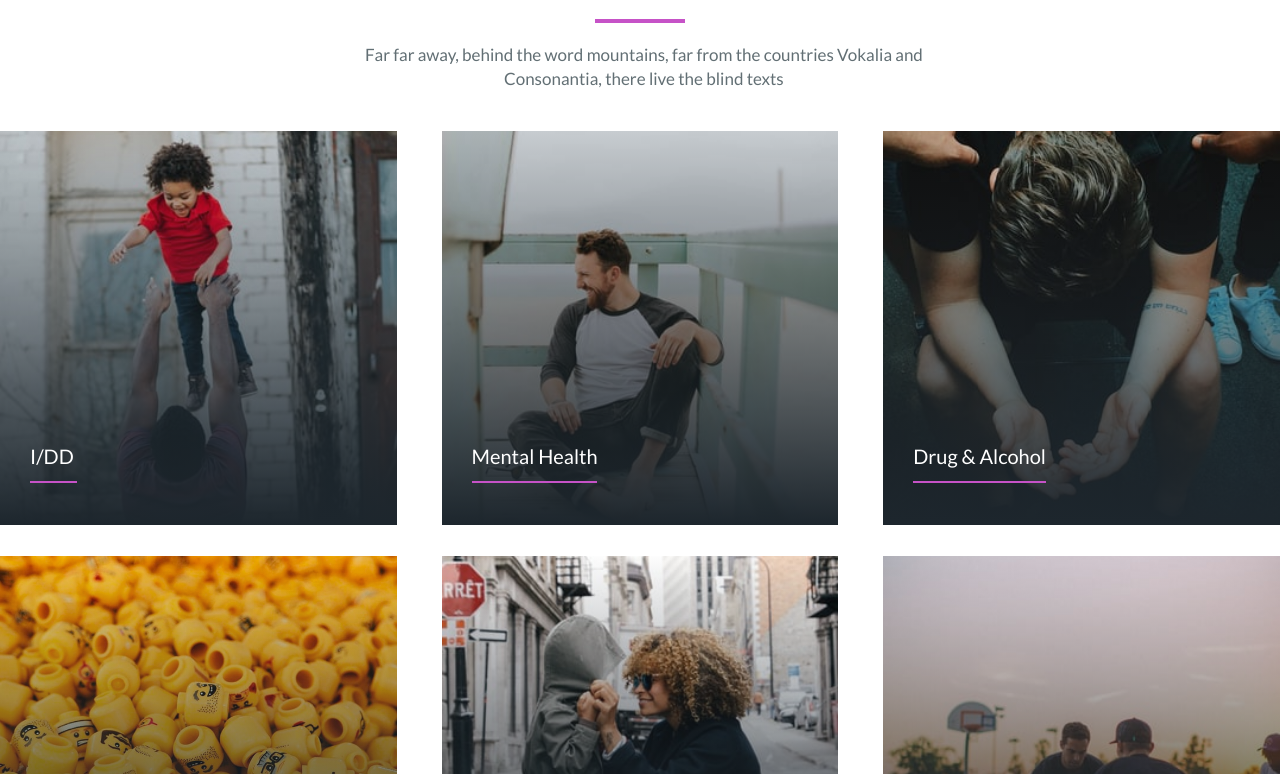
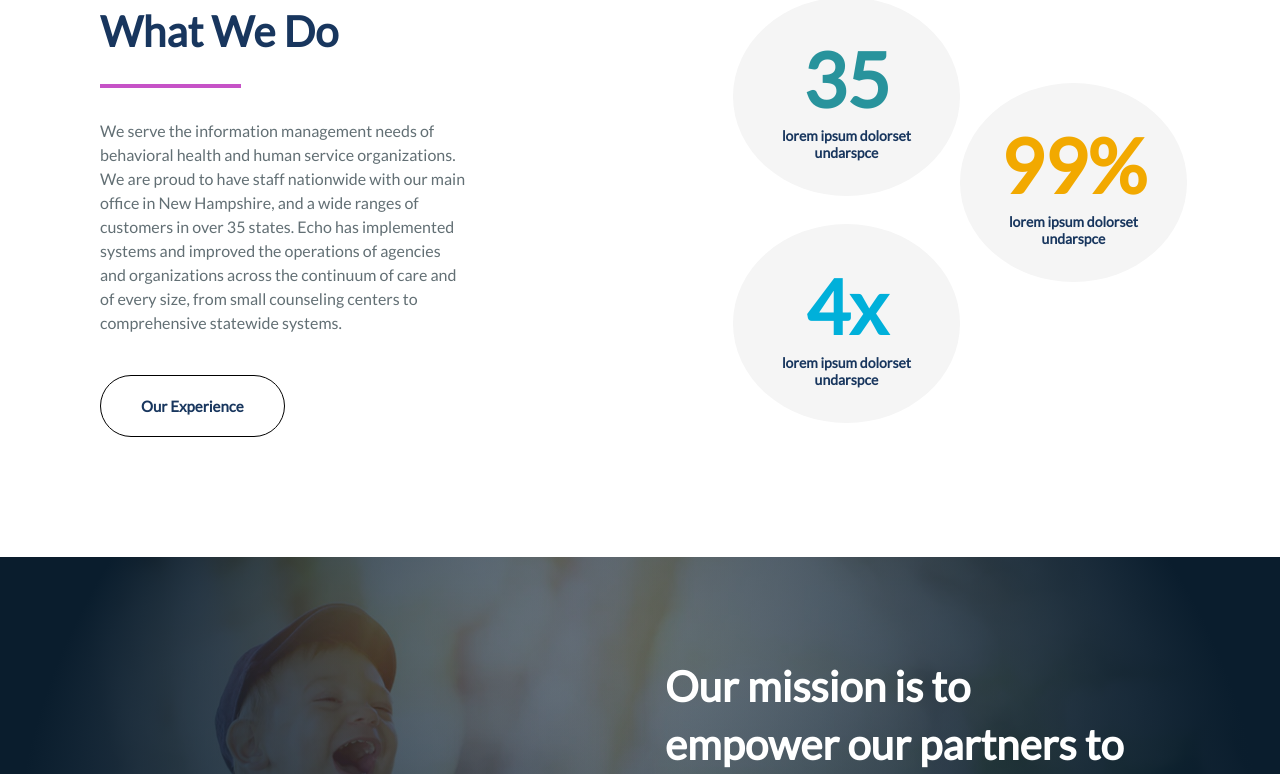
Before and after one commit to spgowrisankar/mandy, a plain HTML site: page about.html in a window 1280 px wide. Shown: the part 718-1492 px from the top of the page. Drawn offline with nearby package versions, Linux system fonts and the light colour scheme.

Commit message:
Partialy completed

```diff
--- a/about.html
+++ b/about.html
@@ -81,27 +81,44 @@
 </section>
 <!-- End of banner -->
 <!-- Start Of About-Section-2 -->
-<!-- <section>
+<section>
     <div class="container">
     <div class="abt-section-2">
     <div class="abt-section-2-left">
         <p class="section-2-head">What We Do</p>
         <p class="section-2-content">We serve the information management needs of behavioral health and human service organizations. We are proud to have staff nationwide with our main office in New Hampshire, and a wide ranges of customers in over 35 states. Echo has implemented systems and improved the operations of agencies and organizations across the continuum of care and of every size, from small counseling centers to comprehensive statewide systems.</p>
-        <a class="transparent-button" href="#" >Explore Our Capabilities</a>
+        <a class="transparent-button" href="#" >Our Experience</a>
     </div>
-    <div class="section-2-right"></div>
+    <div class="abt-section-2-right">
+        <div class="section-rt-lt">
+            <div class="rt-lt-1">
+                <p class="section-2-num num-1 counter">35</p>
+                <p class="section-2-num-content">lorem ipsum dolorset undarspce</p>
+            </div>
+            <div class="rt-lt-1">
+                <p class="section-2-num num-2"><span class="counter">4</span>x</p>
+                <p class="section-2-num-content">lorem ipsum dolorset undarspce</p>
+            </div>
+        </div>
+        <div class="section-rt-rt">
+            <div class="right-rt">
+                <p class="section-2-num num-3"> <span class="counter">99</span>%</p>
+                <p class="section-2-num-content">lorem ipsum dolorset undarspce</p>
+            </div>
+        </div>
     </div>
     </div>
-</section> -->
+    </div>
+</section>
 <!-- End Of About-Section-2 -->
 <!-- Start Of showcase content -->
-<!-- <section>
+<section>
     <div class="about-showcase">
     <div class="about-showcase-content">
         <p class="about-showcase-body">Our mission is to empower our partners to be the most <span class="color-line">clinically effective and financially strong </span>organizations in America.</p>
     </div>
     </div>
-</section> -->
+</section>
 <!-- End Of Shoecase-Content -->
 <!-- Start of Gallery-Section -->
     <section class="gallery container">
--- a/css/main.css
+++ b/css/main.css
@@ -1594,12 +1594,18 @@ input[type = "submit"]{
     background: #C652C7;
     content: '';
 }
+/* Start Of About-Section-2 */
 .abt-section-2 {
     display: flex;
-    padding: 50px 0;
-}
+    justify-content: space-around;
+}
+
 .abt-section-2-left {
-    width: 50%;
+    width:50%;
+    display: inline-flex;
+    flex-direction: column;
+    align-items: flex-start;
+    padding: 100px;
 }
 .section-2-head {
     color: #18365E;
@@ -1607,20 +1613,77 @@ input[type = "submit"]{
     font-weight: bold;
     letter-spacing: 0;
     line-height: 56px;
+    padding: 20px 0;
 }
 .section-2-head::after {
     position: absolute;
+    display: block;
     width: 141px;
     height: 4px;
     background: #C652C7;
     content: '';
-}
-.abt-section-2-left {
-    margin: auto;
+    margin-top: 25px;
 }
 .section-2-content {
+    width: 369px;
+    padding: 40px 0;
     color: #626F74;
     font-size: 16px;
     letter-spacing: 0;
     line-height: 24px
 }
+.abt-section-2 .transparent-button {
+     padding: 20px 40px;
+}
+.abt-section-2 .transparent-button:hover {
+    background-color: #C652C7;
+    color: #FFFFFF;
+    border: none;
+}
+.abt-section-2-right {
+    display: flex;
+    width: 50%;
+    padding: 100px 0;
+    justify-content: center;
+}
+.section-rt-lt {
+    display: flex;
+    flex-direction: column;
+    justify-content: inherit;
+}
+.rt-lt-1 {
+    background-color: #F5F5F5;
+    border-radius: 50%;
+    padding: 35px;
+    margin: auto;
+}
+.section-2-num {
+    color: #00B0DA;
+    text-align: center;
+    font-size: 75px;
+    font-weight: bold;
+    letter-spacing: 0;
+    line-height: 95px;
+
+}
+.section-2-num-content {
+    width: 157px;
+    color: #18365E;
+    font-size: 14px;
+    font-weight: bold;
+    letter-spacing: 0;
+    line-height: 17px;
+    text-align: center;
+}
+.section-rt-rt {
+    display: block;
+    padding: 100px 0;
+}
+.right-rt{
+    background-color: #F5F5F5;
+    border-radius: 50%;
+    padding: 35px;
+}
+.num-1 {color: #28939C;}
+.num-2 {color: #00B0DA;}
+.num-3 {color: #F2A900;}
```
